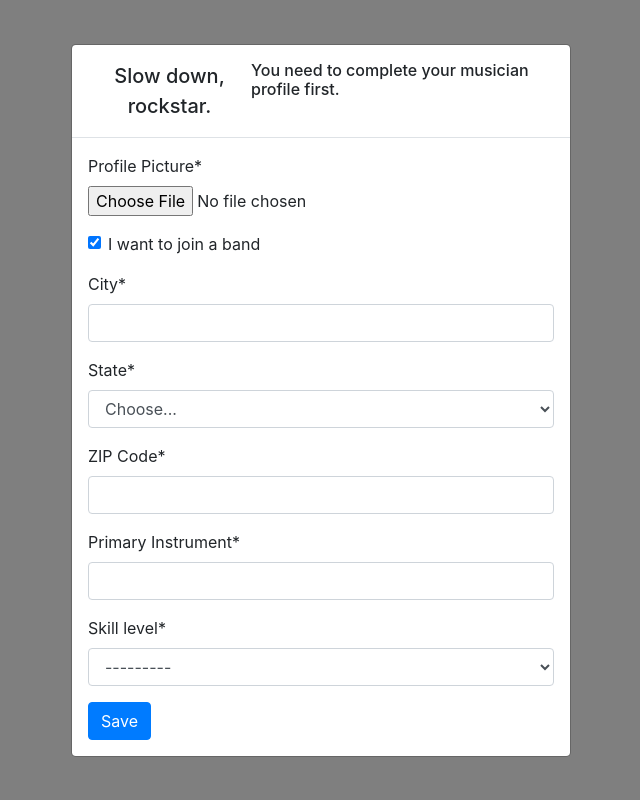
After one commit to ylijokic/CS361_Team21, a Django app: template one_hit_wonder/account/templates/account/complete_profile_modal.html in a window 1280 px wide. The commit adds this page. Shown: the whole page, without its empty margins (319-959 px from the left). Run offline with Django 3.2, Linux system fonts and the light colour scheme; tables that the repository leaves empty hold one stand-in row (values such as "Sample post"); the template is opened without the code that fills it: values that come from a table or form of the project are taken from there, most other values are stand-ins (such as "Sample title", 1, 10 or a date in 2020); some libraries are stand-ins or nearby versions.

Commit message:
Use modal form template on homepage for profile completion

```diff
--- /dev/null
+++ b/one_hit_wonder/account/templates/account/complete_profile_modal.html
@@ -0,0 +1,32 @@
+<!-- Crispy forms will take care of formatting/styling the forms with bootstrap-->
+{% extends "account/base.html" %}
+{% load crispy_forms_filters %}
+{% block nav %}
+{% endblock %}
+{% block content %}
+<div class="modal fade" data-keyboard="false" data-backdrop="static" id="profileModal" tabindex="-1" role="dialog" aria-labelledby="profileModalLabel" aria-hidden="true">
+    <div class="modal-dialog modal-dialog-centered" role="document">
+        <div class="modal-content">
+            <div class="modal-header">
+                <h5 class="modal-title text-center">Slow down, rockstar.</h5>
+                <h6 id="profileModalLabel">You need to complete your musician profile first.</h6>
+            </div>
+            <div class="modal-body">
+                <form action="{% url 'account-profile-update' %}" method="POST">
+                    {% csrf_token %}
+                    {{ musician_form|crispy }}
+                    {{ location_form|crispy }}
+                    {{ instrument_form|crispy }}
+                    <div class="form-actions">
+                        <input type="submit" name="submit" value="Save" class="btn btn-primary" id="submit-save">
+                    </div>
+                </form>
+            </div>
+        </div>
+    </div>
+</div>
+{% endblock content %}
+{% block js %}
+    {{ block.super }}
+        <script>$('#profileModal').modal('show')</script>
+{% endblock %}
--- a/one_hit_wonder/account/templates/account/home.html
+++ b/one_hit_wonder/account/templates/account/home.html
@@ -2,7 +2,7 @@
 
 {% block content %}
     {% if incomplete %}
-        {% include "account/complete_profile.html" %}
+        {% include "account/complete_profile_modal.html" %}
     {% else %}
     <h1>Welcome Back!</h1>
     {% for post in posts %}
```
